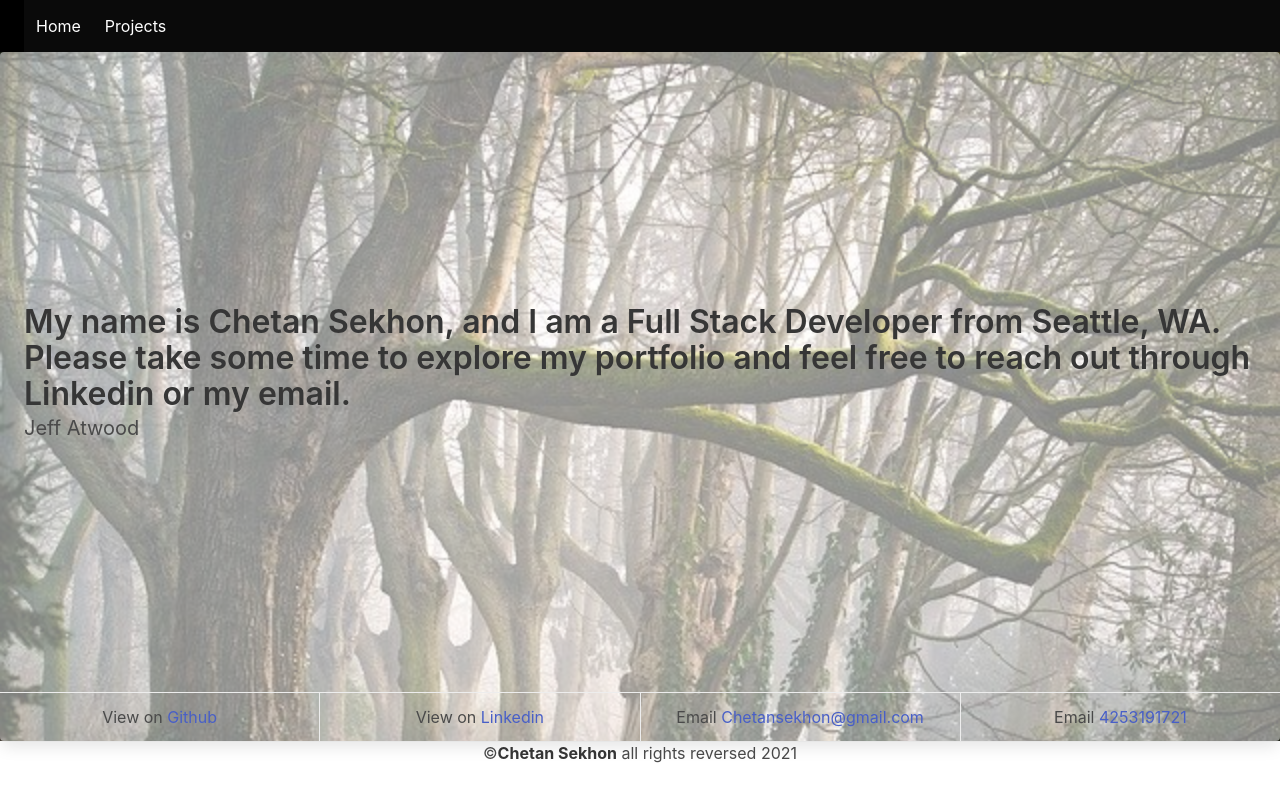
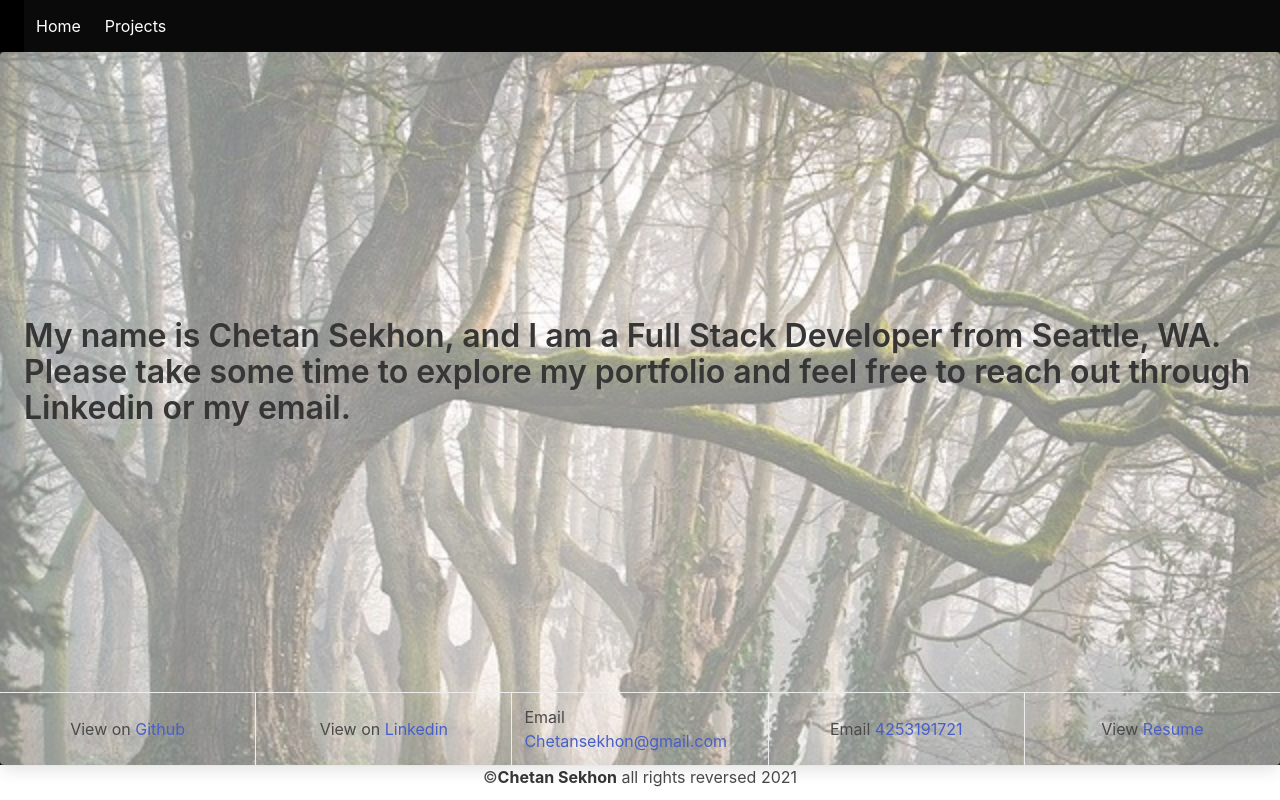
Before and after one commit to Chetansekhon/React-Portfolio, a React (Create React App) app: page / in a window 1280 px wide. Built offline with nearby package versions, Linux system fonts and the light colour scheme.

Commit message:
added resume link with PDF

```diff
--- a/src/App.css
+++ b/src/App.css
@@ -61,6 +61,7 @@ flex-wrap: wrap;
 .home {
   background-size: cover;
 }
-.about .image {
-  size: 1280x960;
+
+img {
+  width: 400px;
 }
--- a/src/components/ProjectItem/index.js
+++ b/src/components/ProjectItem/index.js
@@ -5,7 +5,7 @@ function ProjectItem({ title, children, url, deployedUrl, image }){
         <div className="card">
   <div className="card-image">
     <figure className="image is-4by3">
-      <a href={deployedUrl} ><img src="https://bulma.io/images/placeholders/1280x960.png" alt="{Placeholder image}"/>{image}</a>
+      <a href={deployedUrl} ><img src="https://bulma.io/images/placeholders/1280x960.png" alt="{Placeholder image}"/></a>
     </figure>
   </div>
   <div className="card-content">
--- a/src/components/pages/about.js
+++ b/src/components/pages/about.js
@@ -7,7 +7,6 @@ function About(){
                 title="Coding Collective"
                 url="https://github.com/zhanez/Coding-collective"
                 deployedUrl="https://coding-collective.herokuapp.com/"
-                image="../../images/forest.jpg"
            ></ProjectItem>
            <ProjectItem
                 title="Feast with Friends"
--- a/src/components/pages/home.js
+++ b/src/components/pages/home.js
@@ -8,9 +8,6 @@ function Home(){
   <div className="card-content">
     <p className="title">
       My name is Chetan Sekhon, and I am a Full Stack Developer from Seattle, WA. Please take some time to explore my portfolio and feel free to reach out through Linkedin or my email.
-    </p>
-    <p className="subtitle">
-      Jeff Atwood
     </p>
   </div>
   <footer className="card-footer">
@@ -34,6 +31,11 @@ function Home(){
         Email <a href="">4253191721</a>
       </span>
     </p>
+    <p className="card-footer-item">
+      <span>
+        View <a href="https://documentcloud.adobe.com/link/review?uri=urn:aaid:scds:US:2ef2c6c2-577f-4db3-94ad-0928b7ca8f04">Resume</a>
+      </span>
+    </p>
   </footer>
 </div>
         </div>
```
